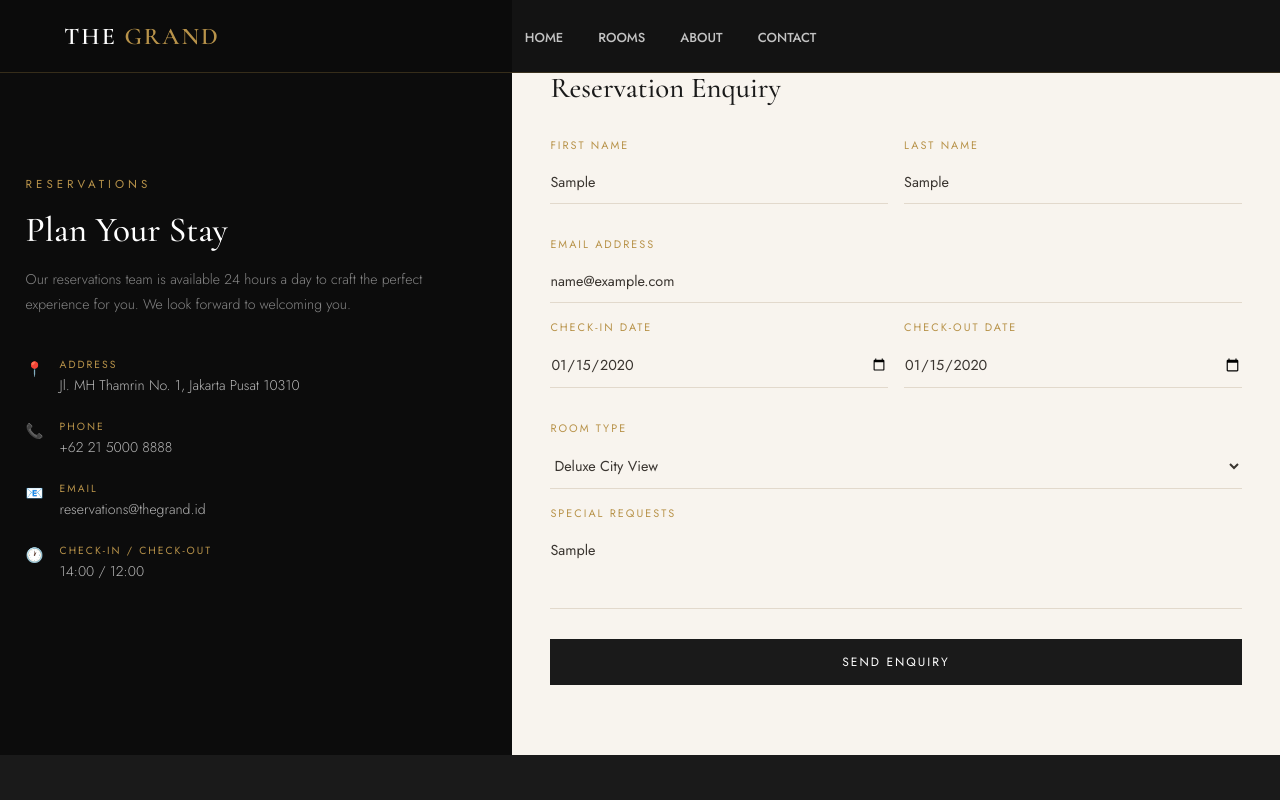
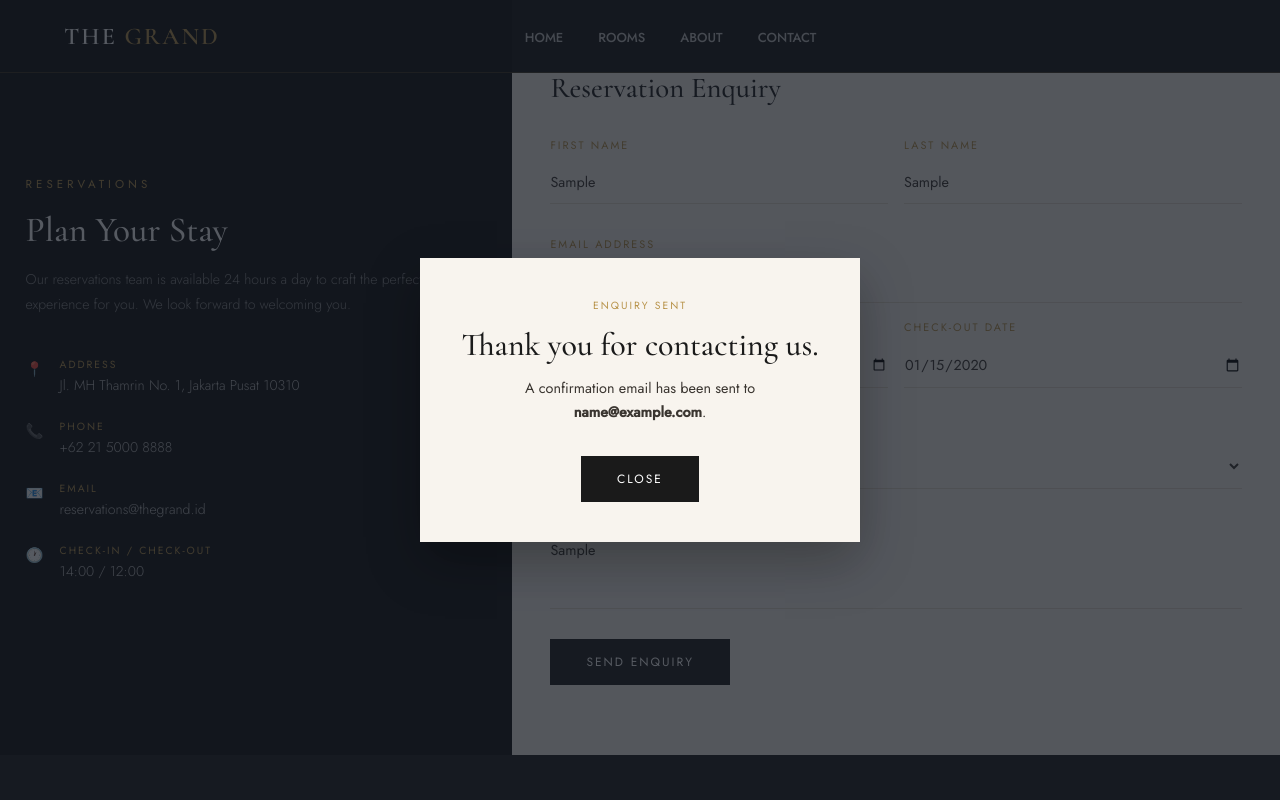
Before and after one commit to audryanhn/RND-CODE, a plain HTML site: page contact.html in a window 1280 px wide. Both pictures are taken after typing "Sample", "Sample", "name@example.com", "2020-01-15", "2020-01-15", "Sample" into the empty fields and a click on the button "SEND ENQUIRY". Shown: the top 800 px of the page. Drawn offline with nearby package versions, Linux system fonts and the light colour scheme.

Commit message:
L23 - First Try of Modal

```diff
--- a/contact.html
+++ b/contact.html
@@ -70,6 +70,7 @@
         </div>
         <div class="contact-right">
           <h3>Reservation Enquiry</h3>
+          <form id="enquiry-form">
             <div class="form-row">
               <div class="form-group">
                 <label>First Name</label><input type="text" placeholder="John" />
@@ -80,7 +81,12 @@
             </div>
             <div class="form-group">
               <label>Email Address</label
-            ><input type="email" placeholder="john@email.com" />
+              ><input
+                id="enquiry-email"
+                type="email"
+                placeholder="john@email.com"
+                required
+              />
             </div>
             <div class="form-row">
               <div class="form-group">
@@ -104,7 +110,30 @@
                 placeholder="Let us know how we can make your stay extraordinary..."
               ></textarea>
             </div>
-          <button class="form-submit">Send Enquiry</button>
+            <button class="form-submit" type="submit">Send Enquiry</button>
+          </form>
+        </div>
+      </div>
+
+      <!-- Simple confirmation modal for this front-end example. -->
+      <div
+        class="enquiry-modal"
+        id="enquiry-modal"
+        role="dialog"
+        aria-modal="true"
+        aria-labelledby="enquiry-modal-title"
+        hidden
+      >
+        <div class="enquiry-modal__content">
+          <p class="enquiry-modal__eyebrow">Enquiry sent</p>
+          <h3 id="enquiry-modal-title">Thank you for contacting us.</h3>
+          <p>
+            A confirmation email has been sent to
+            <strong id="enquiry-modal-email"></strong>.
+          </p>
+          <button class="form-submit" id="enquiry-modal-close" type="button">
+            Close
+          </button>
         </div>
       </div>
       <footer>
--- a/script.js
+++ b/script.js
@@ -306,6 +306,7 @@ if (isHome !== null) {
 const tableHead = document.querySelector("#tableHead");
 const tableBody = document.querySelector("#tableBody");
 
+if (tableHead !== null && tableBody !== null) {
   tableHead.innerHTML = `<tr>
             <th>Rooms</th>
             <th>Price / Night</th>
@@ -328,5 +329,48 @@ for (let i = 0; i < rooms.length; i++) {
     </tr>
   `;
   }
+}
 
 // ============== End of Table New Way =================
+
+// ===== Contact form: front-end confirmation example =====
+const enquiryForm = document.querySelector("#enquiry-form");
+
+if (enquiryForm !== null) {
+  const emailInput = document.querySelector("#enquiry-email");
+  const enquiryModal = document.querySelector("#enquiry-modal");
+  const modalEmail = document.querySelector("#enquiry-modal-email");
+  const closeModalButton = document.querySelector("#enquiry-modal-close");
+
+  const closeEnquiryModal = () => {
+    enquiryModal.hidden = true;
+  };
+
+  enquiryForm.addEventListener("submit", (event) => {
+    event.preventDefault();
+
+    if (!emailInput.checkValidity()) {
+      emailInput.reportValidity();
+      return;
+    }
+
+    // textContent keeps the email safe to display in the modal.
+    modalEmail.textContent = emailInput.value.trim();
+    enquiryModal.hidden = false;
+    closeModalButton.focus();
+  });
+
+  closeModalButton.addEventListener("click", closeEnquiryModal);
+
+  enquiryModal.addEventListener("click", (event) => {
+    if (event.target === enquiryModal) {
+      closeEnquiryModal();
+    }
+  });
+
+  document.addEventListener("keydown", (event) => {
+    if (event.key === "Escape" && !enquiryModal.hidden) {
+      closeEnquiryModal();
+    }
+  });
+}
--- a/style.css
+++ b/style.css
@@ -1263,6 +1263,52 @@ div.exp-img-label {
   background: var(--gold);
 }
 
+/* Simple confirmation modal used by the contact form. */
+.enquiry-modal[hidden] {
+  display: none;
+}
+
+.enquiry-modal {
+  position: fixed;
+  inset: 0;
+  z-index: 1000;
+  display: grid;
+  place-items: center;
+  padding: 1.5rem;
+  background: rgba(21, 27, 37, 0.72);
+}
+
+.enquiry-modal__content {
+  width: min(100%, 440px);
+  padding: 2.5rem;
+  background: var(--bg);
+  box-shadow: 0 20px 50px rgba(0, 0, 0, 0.28);
+  text-align: center;
+}
+
+.enquiry-modal__eyebrow {
+  margin: 0 0 0.75rem;
+  color: var(--gold);
+  font-size: 0.65rem;
+  letter-spacing: 2px;
+  text-transform: uppercase;
+}
+
+.enquiry-modal h3 {
+  margin-bottom: 0.75rem;
+  color: var(--ink);
+  font-family: "Cormorant Garamond", serif;
+  font-size: 2rem;
+  font-weight: 500;
+}
+
+.enquiry-modal__content > p:not(.enquiry-modal__eyebrow) {
+  margin-bottom: 1.5rem;
+  color: var(--text);
+  font-size: 0.9rem;
+  line-height: 1.7;
+}
+
 /* FOOTER */
 footer {
   background: var(--ink);
```
Lines whose indentation alone changed are shown as unchanged.
